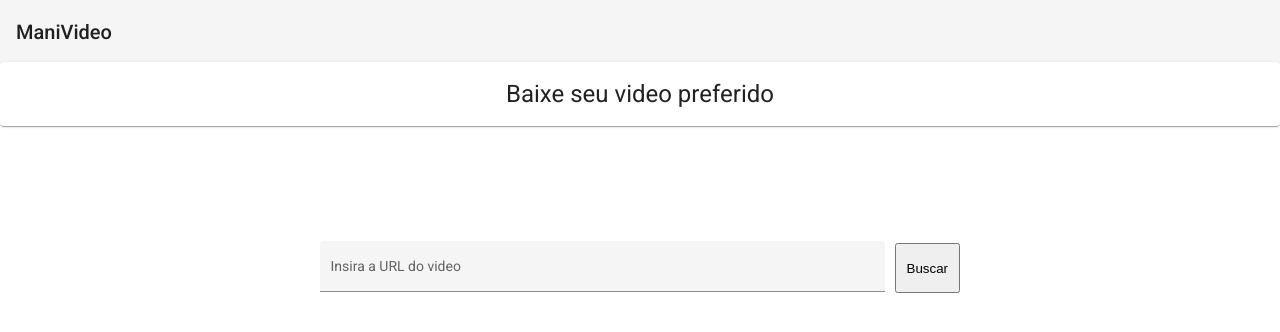
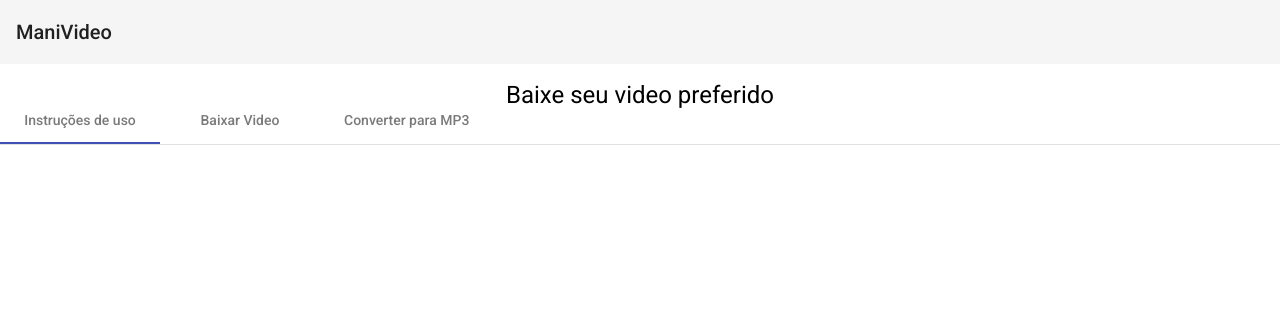
Before and after one commit to SilasSousadeJesus/maniVideo, an Angular app in the folder front-end/: page / in a window 1280 px wide. Shown: the top 332 px of the page. Built offline with nearby package versions, Linux system fonts and the light colour scheme.

Commit message:
implementação de mais elementos na home.html

```diff
--- a/front-end/src/app/components/home/home.component.html
+++ b/front-end/src/app/components/home/home.component.html
@@ -4,25 +4,43 @@
   </mat-toolbar>
 </p>
 
+<h1 fxLayout="row" fxLayoutAlign="center center" class="title">Baixe seu video preferido</h1>
 
-<mat-card fxLayout="row" fxLayoutAlign="center center" class="title"><h1>Baixe seu video preferido</h1></mat-card>
+  <mat-tab-group animationDuration="0ms" >
+    <!-- instruções -->
+    <mat-tab label="Instruções de uso"></mat-tab>
 
+      <!-- formulario de video -->
+    <mat-tab label="Baixar Video">
+      <form  [formGroup]="formVideo" fxLayout="row" fxLayoutAlign="center center" class="urlContainer">
+          <mat-form-field class="example-form-field" appearance="fill" >
+            <mat-label>Insira a URL do video</mat-label>
+            <input matInput type="text" [(ngModel)]="value" formControlName="urlYt">
+            <button *ngIf="value" matSuffix mat-icon-button aria-label="Clear" (click)="value=''">
+              <mat-icon>close</mat-icon>
+            </button>
+          </mat-form-field>
 
-<div fxLayout="row" fxLayoutAlign="center center" class="urlContainer">
-<mat-form-field class="example-form-field" appearance="fill">
-  <mat-label>Insira a URL do video</mat-label>
-  <input matInput type="text" [(ngModel)]="value">
-  <button *ngIf="value" matSuffix mat-icon-button aria-label="Clear" (click)="value=''">
-    <mat-icon>close</mat-icon>
-  </button>
-</mat-form-field>
-<button mat-button color="primary" class="btnUlr">Buscar </button>
-  <!-- <mat-form-field appearance="fill">
-    <mat-label>Select</mat-label>
-    <mat-select>
-      <mat-option value="one">First option</mat-option>
-      <mat-option value="two">Second option</mat-option>
-      <mat-option value="three">three option</mat-option>
-    </mat-select>
-  </mat-form-field> -->
-</div >
+          <button mat-button color="primary" class="btnUlr">Buscar</button>
+
+      </form>
+
+      <div fxLayout="row" fxLayoutAlign="center center">
+        <ng-container *ngIf="value">
+
+          <mat-card class="example-card">
+            <img mat-card-image src="https://material.angular.io/assets/img/examples/shiba2.jpg" alt="Photo of a Shiba Inu">
+            <mat-card-actions>
+              <button mat-button>LIKE</button>
+              <button mat-button>SHARE</button>
+            </mat-card-actions>
+          </mat-card>
+
+        </ng-container>
+      </div>
+    </mat-tab>
+
+     <!-- formulario de mp3 -->
+    <mat-tab label="Converter para MP3"></mat-tab>
+
+  </mat-tab-group>
--- a/front-end/src/app/components/home/home.component.scss
+++ b/front-end/src/app/components/home/home.component.scss
@@ -8,8 +8,9 @@
 
 .urlContainer{
   height: 300px;
-  width: 50%;
+  width: 45%;
   margin: 0 auto;
+  margin-top: -90px;
 }
 
 .btnUlr{
@@ -20,5 +21,15 @@
 }
 
 .title{
-  margin-top: -14px;
+  margin-top: 15px;
+  margin-bottom:-15px;
 }
+
+.mat-tab-group {
+  margin-bottom: 48px;
+}
+
+.example-card {
+  max-width: 400px;
+  margin-top: -110px;
+}
--- a/front-end/src/app/components/home/home.component.ts
+++ b/front-end/src/app/components/home/home.component.ts
@@ -1,5 +1,6 @@
 import { Component, OnInit } from '@angular/core';
 import { ServicesService } from "../services/services.service";
+import { FormBuilder } from '@angular/forms';
 
 @Component({
   selector: 'app-home',
@@ -8,20 +9,30 @@ import { ServicesService } from "../services/services.service";
 })
 export class HomeComponent implements OnInit {
 
-  videoInformation:any = {
-    urlYt:'',
-    qualityVideo:''
-  }
+  formVideo = this.formBuilder.group({
+
+    urlYt:[''],
+    qualityVideo:['']
+
+  })
+
+  formMP3 = this.formBuilder.group({
+
+    urlYt:['']
+
+  })
 
   value:any = ''
 
-  constructor(private service: ServicesService) { }
+  constructor(private service: ServicesService,
+              private formBuilder: FormBuilder
+              ) { }
 
   ngOnInit(): void {
   }
 
   video(){
-    this.service.downloadvideo(this.videoInformation).subscribe(res=>{
+    this.service.downloadvideo(this.formVideo.value).subscribe(res=>{
 
     }, err=>console.log)
   }
--- a/front-end/src/index.html
+++ b/front-end/src/index.html
@@ -2,7 +2,7 @@
 <html lang="en">
 <head>
   <meta charset="utf-8">
-  <title>ManiVideoClient</title>
+  <title>ManiVideo</title>
   <base href="/">
   <meta name="viewport" content="width=device-width, initial-scale=1">
   <link rel="icon" type="image/x-icon" href="favicon.ico">
```
Also changed, not shown: front-end/src/app/app.module.ts (+5 -3 lines).
